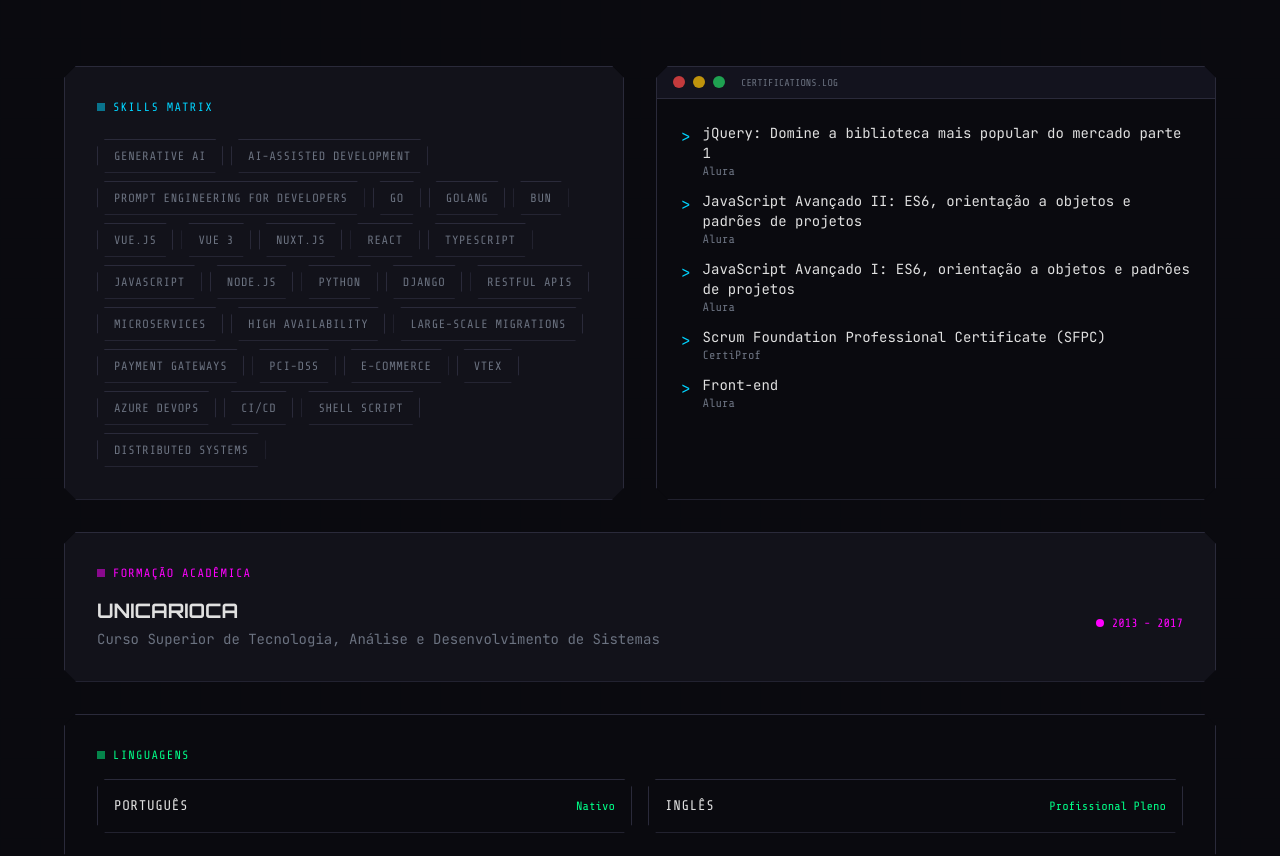
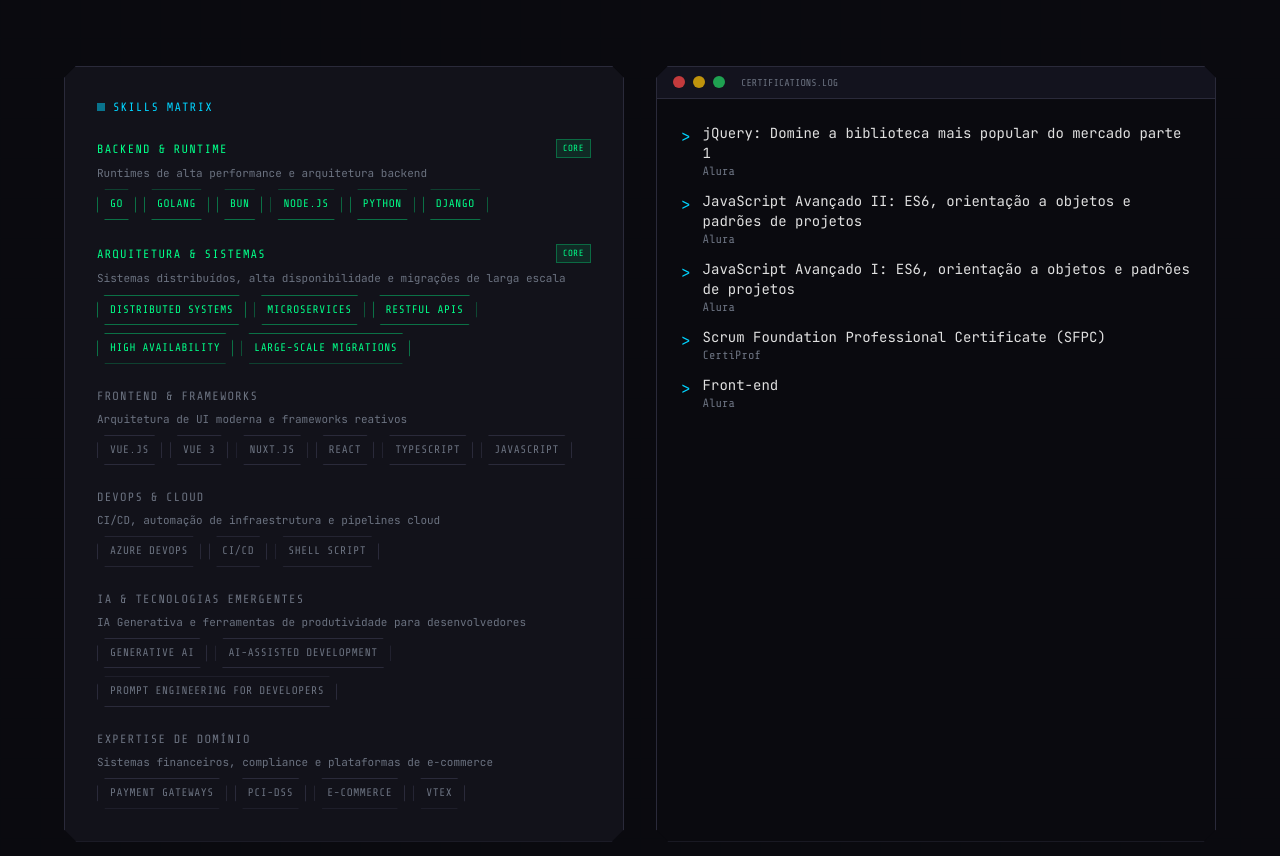
Before and after one commit to kakamorsch/kaiofolio, a Nuxt app: page / in a window 1280 px wide. Shown: the part 4900-5756 px from the top of the page. Built offline with nearby package versions, Linux system fonts and the light colour scheme.

Commit message:
feat: add skill categories with priority highlighting and tests

```diff
--- a/components/SkillsSection.vue
+++ b/components/SkillsSection.vue
@@ -29,16 +29,48 @@
             {{ $t('skills.skillsMatrix') }}
           </div>
 
-          <ul class="flex flex-wrap gap-2" role="list" :aria-label="$t('a11y.techArsenalList')">
-            <li
-              v-for="(skill, index) in localizedSkills"
-              :key="skill"
-              class="group relative px-4 py-2 text-xs font-tech uppercase tracking-wider border border-cyber-border cyber-chamfer-sm text-cyber-mutedFg hover:border-cyber-accent-tertiary hover:text-cyber-accent-tertiary hover:shadow-neon-tertiary transition-all duration-200 cursor-default"
-              :style="{ animationDelay: `${index * 50}ms` }"
+          <div class="space-y-6" role="list" :aria-label="$t('a11y.techArsenalList')">
+            <div
+              v-for="(cat, catIndex) in localizedSkillCategories"
+              :key="cat.name"
+              role="listitem"
+              class="relative"
             >
-              {{ skill }}
-            </li>
-          </ul>
+              <!-- Category Header -->
+              <div class="flex items-center justify-between mb-2">
+                <h3 class="text-xs font-tech uppercase tracking-widest"
+                  :class="isPriorityCategory(cat.name) ? 'text-cyber-accent' : 'text-cyber-mutedFg'"
+                >
+                  {{ cat.name }}
+                </h3>
+                <span
+                  v-if="isPriorityCategory(cat.name)"
+                  class="px-1.5 py-0.5 text-[9px] font-tech uppercase tracking-wider bg-cyber-accent/10 text-cyber-accent border border-cyber-accent/30"
+                >
+                  core
+                </span>
+              </div>
+              <p class="text-[11px] text-cyber-mutedFg font-mono mb-2 leading-snug">
+                {{ cat.description }}
+              </p>
+
+              <!-- Category Tags -->
+              <ul class="flex flex-wrap gap-2">
+                <li
+                  v-for="(skill, skillIndex) in cat.items"
+                  :key="skill"
+                  class="group relative px-3 py-1.5 text-[11px] font-tech uppercase tracking-wider border cyber-chamfer-sm transition-all duration-200 cursor-default"
+                  :class="isPriorityCategory(cat.name)
+                    ? 'border-cyber-accent/40 text-cyber-accent hover:border-cyber-accent hover:shadow-neon-sm'
+                    : 'border-cyber-border text-cyber-mutedFg hover:border-cyber-accent-tertiary hover:text-cyber-accent-tertiary hover:shadow-neon-tertiary'
+                  "
+                  :style="{ animationDelay: `${(catIndex * 100) + (skillIndex * 30)}ms` }"
+                >
+                  {{ skill }}
+                </li>
+              </ul>
+            </div>
+          </div>
         </div>
 
         <!-- Certifications Terminal -->
@@ -115,9 +147,14 @@
 import { useLocalizedProfile } from '~/composables/useLocalizedProfile'
 
 const {
-  localizedSkills,
+  localizedSkillCategories,
   localizedCertifications,
   localizedEducation,
   localizedLanguages,
 } = useLocalizedProfile()
+
+function isPriorityCategory(name: string): boolean {
+  const priorityNames = ['Backend & Runtime', 'Arquitetura & Sistemas', 'Architecture & Systems', 'バックエンド & ランタイム', 'アーキテクチャ & システム']
+  return priorityNames.includes(name)
+}
 </script>
--- a/composables/useLocalizedProfile.ts
+++ b/composables/useLocalizedProfile.ts
@@ -13,6 +13,7 @@
   company: string
   role: string
   period: string
+  employmentType?: string
   location: string
   description: string
   highlights: string[]
@@ -64,6 +65,12 @@
   lessons: string
 }
 
+export interface LocalizedSkillCategory {
+  name: string
+  description: string
+  items: string[]
+}
+
 function resolveArrayStrings(t: (key: string) => string, baseKey: string, rawArray: any[] | undefined): string[] {
   if (!Array.isArray(rawArray)) return []
   return Array.from({ length: rawArray.length }, (_, i) => t(`${baseKey}.${i}`))
@@ -80,7 +87,7 @@
 }
 
 export function useLocalizedProfile() {
-  const { t, tm, locale } = useI18n()
+  const { t, tm, te, locale } = useI18n()
 
   const localizedName = computed(() => t('profile.name'))
   const localizedTitle = computed(() => t('profile.title'))
@@ -108,6 +115,7 @@
       company: t(`profile.experiences.${i}.company`),
       role: t(`profile.experiences.${i}.role`),
       period: t(`profile.experiences.${i}.period`),
+      employmentType: te(`profile.experiences.${i}.employmentType`) ? t(`profile.experiences.${i}.employmentType`) : undefined,
       location: t(`profile.experiences.${i}.location`),
       description: t(`profile.experiences.${i}.description`),
       highlights: resolveArrayStrings(t, `profile.experiences.${i}.highlights`, raw[i]?.highlights),
@@ -119,6 +127,16 @@
   })
 
   const localizedSkills = computed(() => resolveArrayStrings(t, 'profile.skills', tm('profile.skills') as any[]))
+
+  const localizedSkillCategories = computed<LocalizedSkillCategory[]>(() => {
+    const raw = tm('profile.skillCategories') as any[]
+    if (!Array.isArray(raw)) return []
+    return raw.map((_, i) => ({
+      name: t(`profile.skillCategories.${i}.name`),
+      description: t(`profile.skillCategories.${i}.description`),
+      items: resolveArrayStrings(t, `profile.skillCategories.${i}.items`, raw[i]?.items),
+    }))
+  })
 
   const localizedCertifications = computed<LocalizedCertification[]>(() => {
     const raw = tm('profile.certifications') as any[]
@@ -192,6 +210,7 @@
     focus: localizedFocus.value,
     experiences: localizedExperiences.value,
     skills: localizedSkills.value,
+    skillCategories: localizedSkillCategories.value,
     certifications: localizedCertifications.value,
     education: localizedEducation.value,
     languages: localizedLanguages.value,
@@ -216,6 +235,7 @@
     localizedFocus,
     localizedExperiences,
     localizedSkills,
+    localizedSkillCategories,
     localizedCertifications,
     localizedEducation,
     localizedLanguages,
```
Also changed, not shown: 2 other files (tests, documents, lock files or other folders).
